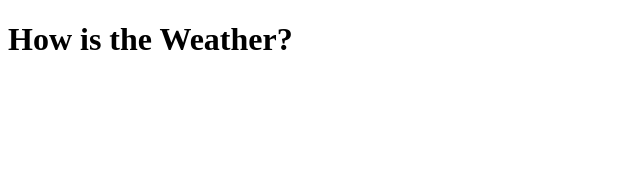
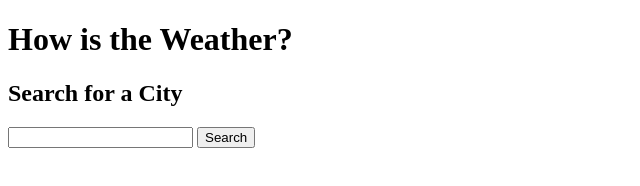
Before and after one commit to justhenner/how-is-the-weather, a plain HTML site: page index.html in a window 1280 px wide. Shown: the whole page, without its empty margins (0-640 px from the left). Drawn offline with Linux system fonts and the light colour scheme.

Commit message:
added buttOne

```diff
--- a/index.html
+++ b/index.html
@@ -13,7 +13,13 @@
     <h1>How is the Weather?</h1>
 </header>
 
-
+<div section>
+    <h2>Search for a City</h2>
+    <div>
+        <input type="text" name="" id="city">
+        <button id="buttonOne">Search</button>
+    </div>
+</div>
 
 
 
```
